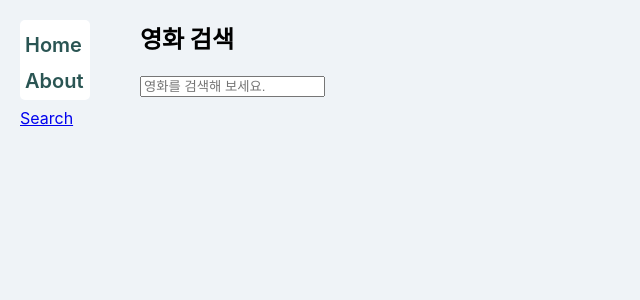
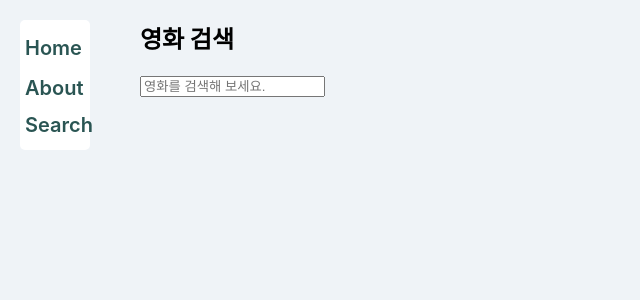
Before and after one commit to qkrthdus605/SY_Movie_App, a React (Create React App) app: page /#/search in a window 1280 px wide. Shown: the top 300 px of the page, without its empty margins (0-640 px from the left). Built offline with nearby package versions, Linux system fonts and the light colour scheme.

Commit message:
css추가 및 수정

```diff
--- a/src/components/Navigation.css
+++ b/src/components/Navigation.css
@@ -1,12 +1,11 @@
 .nav{
     width: 70px;
-    height: 80px;
-    background-color: white;
+    height: 130px;
+    background-color: rgb(255, 255, 255);
     border-radius: 5px;
     border: white;
     margin: 20px;
     position: fixed;
-    margin-top: 20px;
 }
 
 .home{
@@ -15,9 +14,8 @@
     font-size: 20px;
     color: rgb(42, 85, 83);
     font-weight: 600;
-    line-height: 2px;
     margin-left: 5px;
-    margin-top: -3px;
+    padding-top: -10px;
 }
 
 .about{
@@ -26,6 +24,14 @@
     font-size: 20px;
     color: rgb(42, 85, 83);
     font-weight: 600;
+    margin-left: 5px;
+}
+.search{
+    position: relative;
+    text-decoration: none;
+    font-size: 20px;
+    color: rgb(42, 85, 83);
+    font-weight: 600;
     line-height: 2px;
     margin-left: 5px;
 }
```
Also changed, not shown: src/routes/Search.css (added, +29 -0 lines).
